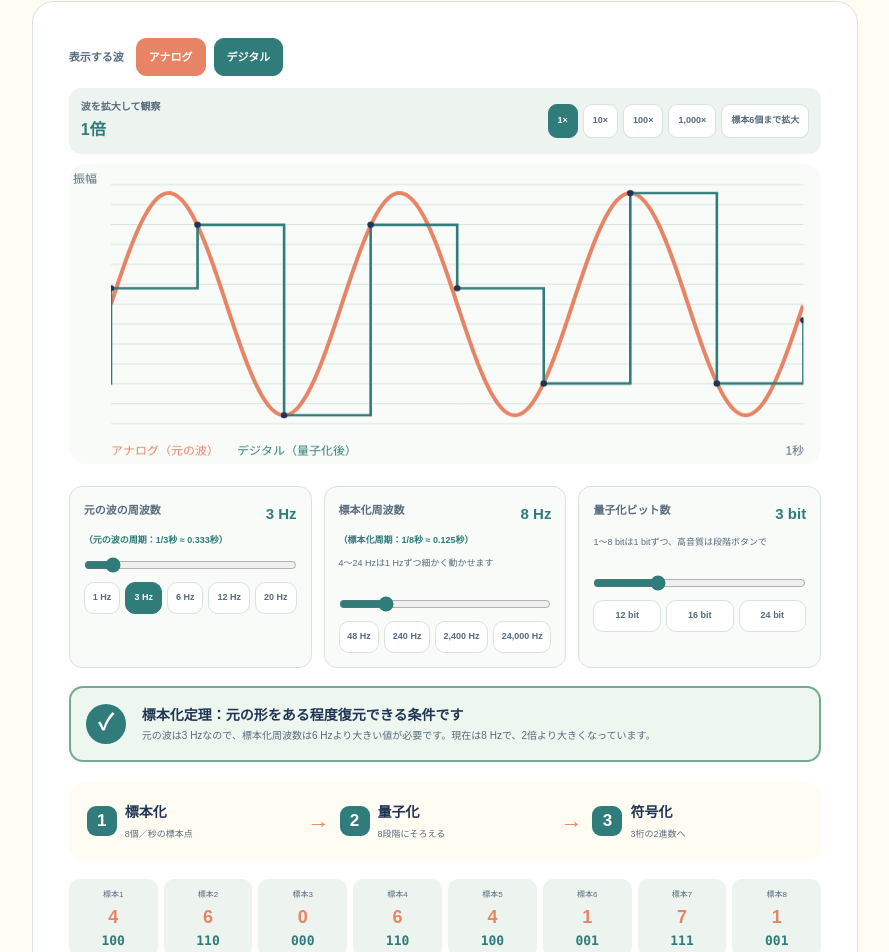
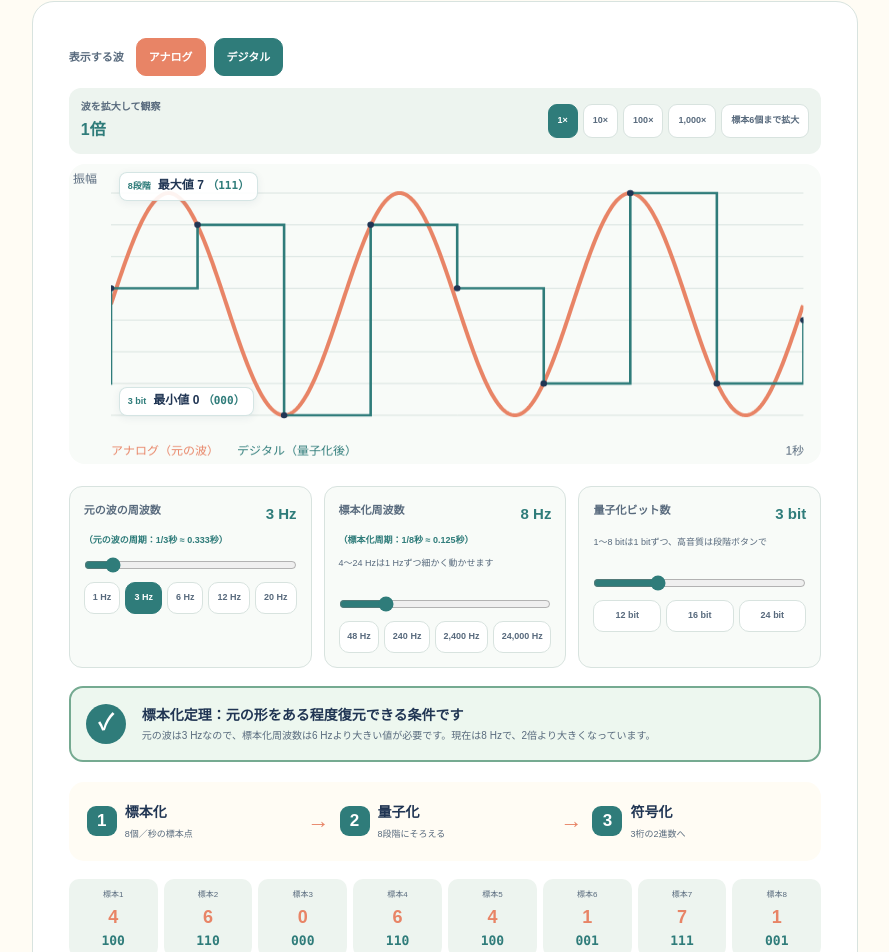
Before and after one commit to KeiichiKure/YSFH-Infomatics-2026, a Next.js app: page /units/02-02 in a window 1280 px wide. Shown: the part 1129-2081 px from the top of the page, without its empty margins (295-1184 px from the left). Built offline with nearby package versions, Linux system fonts and the light colour scheme; no server answers.

Commit message:
量子化段階に合わせて波形の補助線を表示

```diff
--- a/app/globals.css
+++ b/app/globals.css
@@ -694,6 +694,13 @@ button, input { font: inherit; }
 }
 .image-format-lab, .rgb-lab, .resolution-lab, .depth-lab { margin-top: 26px; }
 .digit-wave-canvas { display: block; width: 100%; height: 300px; border-radius: 16px; background: #f8fbf8; }
+.digit-wave-frame { position: relative; }
+.quantization-range-label { position: absolute; z-index: 2; left: 50px; display: flex; align-items: baseline; gap: 7px; max-width: calc(100% - 76px); padding: 5px 8px; border: 1px solid rgba(47,124,122,.2); border-radius: 8px; color: var(--ink); background: rgba(255,255,255,.9); box-shadow: 0 2px 8px rgba(32,53,83,.07); pointer-events: none; }
+.quantization-range-label.range-maximum { top: 8px; }
+.quantization-range-label.range-minimum { bottom: 48px; }
+.quantization-range-label small { flex: 0 0 auto; color: var(--teal); font-size: 9px; font-weight: 900; }
+.quantization-range-label strong { min-width: 0; font-size: clamp(9px, 1.25vw, 12px); line-height: 1.25; }
+.quantization-range-label code { overflow-wrap: anywhere; color: var(--teal); font: 800 .92em/1.25 Consolas, monospace; }
 .digit-controls, .resolution-controls { display: grid; grid-template-columns: repeat(3, 1fr); gap: 12px; margin-top: 22px; }
 .digit-controls label, .resolution-controls label, .frame-control, .size-card label {
   display: grid; gap: 10px; padding: 14px; border: 1px solid var(--line); border-radius: 13px; background: #f8fbf8;
--- a/app/units/02-02/components/SamplingLab.tsx
+++ b/app/units/02-02/components/SamplingLab.tsx
@@ -4,6 +4,31 @@ import { useEffect, useRef, useState } from 'react';
 
 function binary(value: number, bits: number) {
   return value.toString(2).padStart(bits, '0');
+}
+
+const graphHeight = 320;
+const graphTop = 22;
+const graphBottom = graphHeight - 43;
+const graphCenter = (graphTop + graphBottom) / 2;
+const graphAmplitudeHeight = (graphBottom - graphTop) / 2 - 9;
+
+function verticalScaleFor(graphZoom: number, waveFrequency: number) {
+  return graphZoom === 1 ? 1 : Math.max(1, graphZoom / (waveFrequency * 4));
+}
+
+function visibleQuantizationRange(bits: number, waveFrequency: number, graphZoom: number) {
+  const levelCount = 2 ** bits;
+  const maximumLevel = levelCount - 1;
+  const centerAmplitude = Math.sin(0.5 * waveFrequency * Math.PI * 2);
+  const verticalScale = verticalScaleFor(graphZoom, waveFrequency);
+  const visibleAmplitudeRadius = ((graphCenter - graphTop) / graphAmplitudeHeight) / verticalScale;
+  const levelForAmplitude = (amplitude: number) => ((amplitude + 1) / 2) * maximumLevel;
+  const rawMinimum = levelForAmplitude(centerAmplitude - visibleAmplitudeRadius);
+  const rawMaximum = levelForAmplitude(centerAmplitude + visibleAmplitudeRadius);
+  return {
+    minimum: Math.max(0, Math.min(maximumLevel, Math.floor(rawMinimum))),
+    maximum: Math.max(0, Math.min(maximumLevel, Math.ceil(rawMaximum))),
+  };
 }
 
 function periodLabel(frequency: number) {
@@ -37,6 +62,7 @@ export function SamplingLab() {
   const levels = 2 ** quantizationBits;
   const theoremPassed = samplingFrequency > waveFrequency * 2;
   const focusZoom = Math.max(2, Math.round(samplingFrequency / 6));
+  const visibleLevels = visibleQuantizationRange(quantizationBits, waveFrequency, graphZoom);
 
   const sampleCodes = Array.from({ length: 8 }, (_, index) => {
     const time = index / samplingFrequency;
@@ -49,32 +75,42 @@ export function SamplingLab() {
     const canvas = canvasRef.current;
     if (!canvas) return;
     const draw = () => {
-      const prepared = prepareCanvas(canvas, 320);
+      const prepared = prepareCanvas(canvas, graphHeight);
       if (!prepared) return;
       const { context, width, height } = prepared;
       const left = 42;
       const right = width - 18;
-      const top = 22;
-      const bottom = height - 43;
+      const top = graphTop;
+      const bottom = graphBottom;
       const center = (top + bottom) / 2;
       const amplitudeHeight = (bottom - top) / 2 - 9;
       const duration = 1 / graphZoom;
       const viewCenter = 0.5;
       const viewStart = viewCenter - duration / 2;
       const centerAmplitude = Math.sin(viewCenter * waveFrequency * Math.PI * 2);
-      const verticalScale = graphZoom === 1 ? 1 : Math.max(1, graphZoom / (waveFrequency * 4));
+      const verticalScale = verticalScaleFor(graphZoom, waveFrequency);
       const plotWidth = right - left;
       const xFor = (time: number) => left + ((time - viewStart) / duration) * plotWidth;
       const yFor = (amplitude: number) => center - (amplitude - centerAmplitude) * amplitudeHeight * verticalScale;
+      const amplitudeForLevel = (level: number) => (level / Math.max(1, levels - 1)) * 2 - 1;
       const quantize = (amplitude: number) => {
         const level = Math.max(0, Math.min(levels - 1, Math.round(((amplitude + 1) / 2) * (levels - 1))));
-        return (level / Math.max(1, levels - 1)) * 2 - 1;
+        return amplitudeForLevel(level);
       };
+
+      const visibleAmplitudeRadius = ((center - top) / amplitudeHeight) / verticalScale;
+      const firstVisibleLevel = Math.max(0, Math.ceil(((centerAmplitude - visibleAmplitudeRadius + 1) / 2) * (levels - 1)));
+      const lastVisibleLevel = Math.min(levels - 1, Math.floor(((centerAmplitude + visibleAmplitudeRadius + 1) / 2) * (levels - 1)));
+      const visibleLevelCount = Math.max(0, lastVisibleLevel - firstVisibleLevel + 1);
+      const lineStep = Math.max(1, Math.ceil(visibleLevelCount / 12));
+      const guideLevels: number[] = [];
+      for (let level = firstVisibleLevel; level <= lastVisibleLevel; level += lineStep) guideLevels.push(level);
+      if (visibleLevelCount > 0 && guideLevels.at(-1) !== lastVisibleLevel) guideLevels.push(lastVisibleLevel);
 
       context.strokeStyle = '#d8e3df';
       context.lineWidth = 1;
-      for (let line = 0; line <= 12; line += 1) {
-        const y = top + (line / 12) * (bottom - top);
+      for (const level of guideLevels) {
+        const y = yFor(amplitudeForLevel(level));
         context.beginPath();
         context.moveTo(left, y);
         context.lineTo(right, y);
@@ -184,7 +220,11 @@ export function SamplingLab() {
           <span>波を拡大して観察 <output>{graphZoom.toLocaleString()}倍</output></span>
           <div>{[1, 10, 100, 1000].map((value) => <button type="button" className={graphZoom === value ? 'is-active' : ''} key={value} onClick={() => setGraphZoom(value)}>{value.toLocaleString()}×</button>)}<button type="button" className={graphZoom === focusZoom ? 'is-active' : ''} onClick={() => setGraphZoom(focusZoom)}>標本6個まで拡大</button></div>
         </div>
-        <canvas ref={canvasRef} className="digit-wave-canvas" aria-label={(showAnalog ? 'アナログ波と' : '') + (showDigital ? '量子化したデジタル波' : '') + '。元の波' + waveFrequency + 'Hz、標本化周波数' + samplingFrequency + 'Hz、量子化' + quantizationBits + 'ビット、' + graphZoom + '倍表示'} />
+        <div className="digit-wave-frame">
+          <canvas ref={canvasRef} className="digit-wave-canvas" aria-label={(showAnalog ? 'アナログ波と' : '') + (showDigital ? '量子化したデジタル波' : '') + '。元の波' + waveFrequency + 'Hz、標本化周波数' + samplingFrequency + 'Hz、量子化' + quantizationBits + 'ビット、' + graphZoom + '倍表示。表示範囲の最大値' + visibleLevels.maximum + '、2進数' + binary(visibleLevels.maximum, quantizationBits) + '。最小値' + visibleLevels.minimum + '、2進数' + binary(visibleLevels.minimum, quantizationBits)} />
+          <div className="quantization-range-label range-maximum" aria-hidden="true"><small>{graphZoom === 1 ? `${levels.toLocaleString()}段階` : '表示範囲'}</small><strong>最大値 {visibleLevels.maximum.toLocaleString()} <code>（{binary(visibleLevels.maximum, quantizationBits)}）</code></strong></div>
+          <div className="quantization-range-label range-minimum" aria-hidden="true"><small>{graphZoom === 1 ? `${quantizationBits} bit` : '表示範囲'}</small><strong>最小値 {visibleLevels.minimum.toLocaleString()} <code>（{binary(visibleLevels.minimum, quantizationBits)}）</code></strong></div>
+        </div>
         <div className="digit-controls digit-controls-expanded">
           <div className="range-card">
             <span>元の波の周波数 <output>{waveFrequency} Hz</output></span>
```
